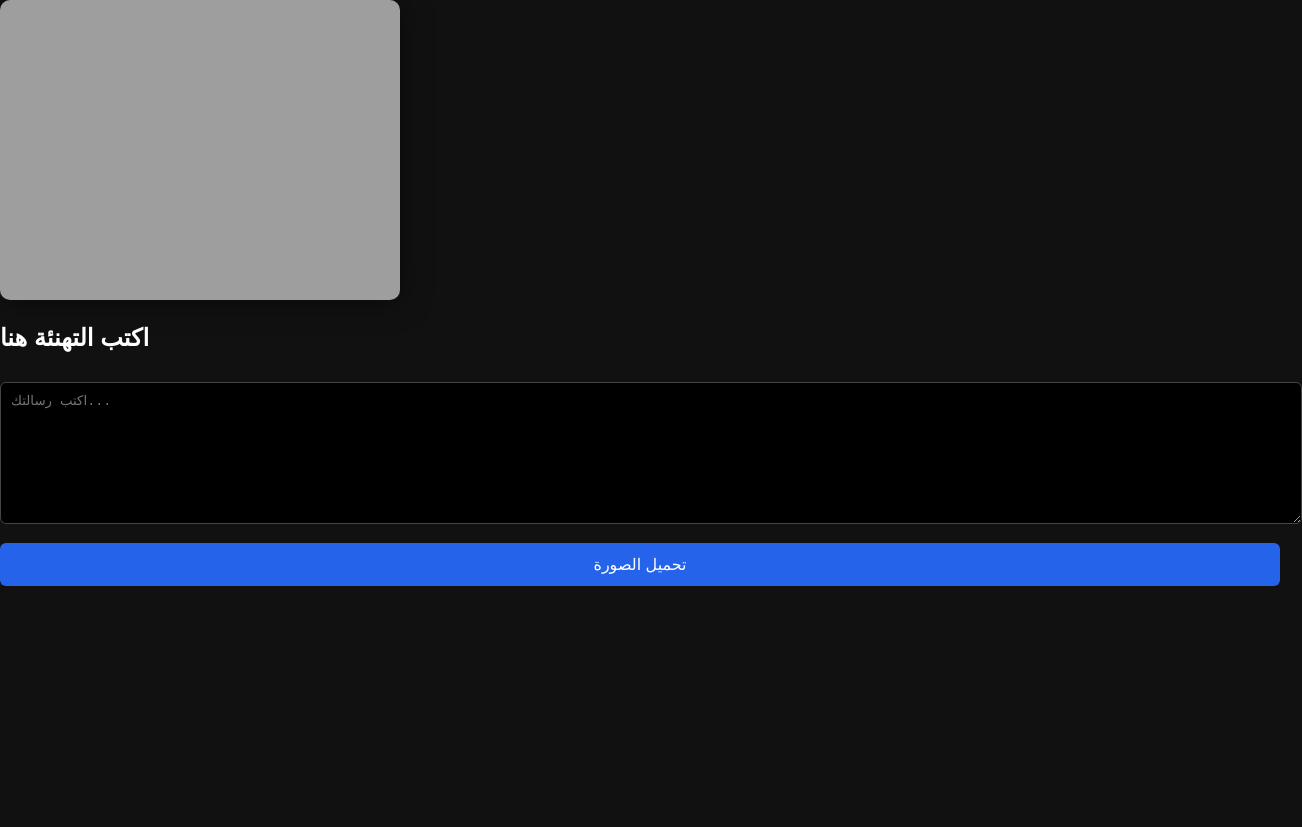
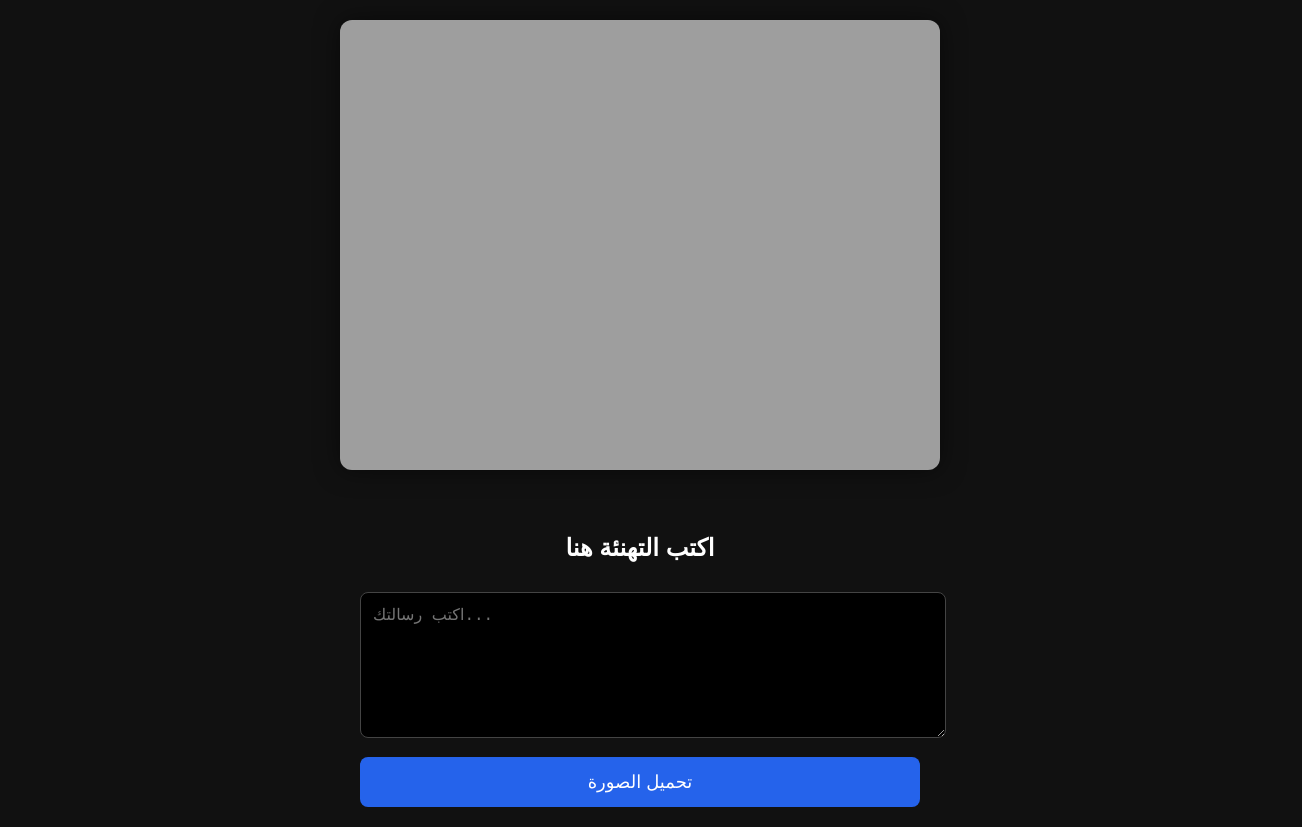
Before and after one commit to ramialfa/greeting-poster-tool, a plain HTML site: page index.html in a window 1280 px wide. Shown: the whole page, 1302 px wide, since content can reach past the window. Before the commit the page ends 800 px from the top, so only its background shows below. Drawn offline with Linux system fonts and the light colour scheme.

Commit message:
Refactor CSS styles for layout and design
Updated styles for body, canvas, and controls sections.

```diff
--- a/style.css
+++ b/style.css
@@ -2,53 +2,57 @@ body {
   margin: 0;
   background: #111;
   color: #fff;
-  font-family: sans-serif;
+  font-family: "Tajawal", sans-serif;
+  text-align: center;
 }
 
-.container {
-  display: flex;
-  height: 100vh;
+/* Poster at the top */
+.poster-section {
+  width: 100%;
+  padding: 20px;
+  box-sizing: border-box;
 }
 
-.controls {
-  width: 300px;
+canvas {
+  width: 100%;
+  max-width: 600px; /* adjust if needed */
+  border-radius: 12px;
+  box-shadow: 0 0 25px rgba(0,0,0,0.5);
+}
+
+/* Controls under the poster */
+.controls-section {
+  width: 100%;
+  max-width: 600px;
+  margin: 0 auto;
   padding: 20px;
-  background: #1a1a1a;
-  border-right: 1px solid #333;
+  box-sizing: border-box;
 }
 
 textarea {
   width: 100%;
   height: 120px;
-  margin-top: 10px;
-  padding: 10px;
+  padding: 12px;
   background: #000;
   color: #fff;
   border: 1px solid #444;
-  border-radius: 6px;
-}
+  border-radius: 8px;
+  margin-top: 10px;
+  font-size: 16px;
+  }
 
 button {
   margin-top: 15px;
   width: 100%;
-  padding: 12px;
+  padding: 14px;
   background: #2563eb;
   border: none;
   color: #fff;
-  font-size: 16px;
-  border-radius: 6px;
+  font-size: 18px;
+  border-radius: 8px;
   cursor: pointer;
 }
 
-.preview {
-  flex: 1;
-  display: flex;
-  justify-content: center;
-  align-items: center;
+button:hover {
+  background: #1d4ed8;
 }
-
-canvas {
-  max-width: 90%;
-  border-radius: 10px;
-  box-shadow: 0 0 30px rgba(0,0,0,0.5);
-}
```
